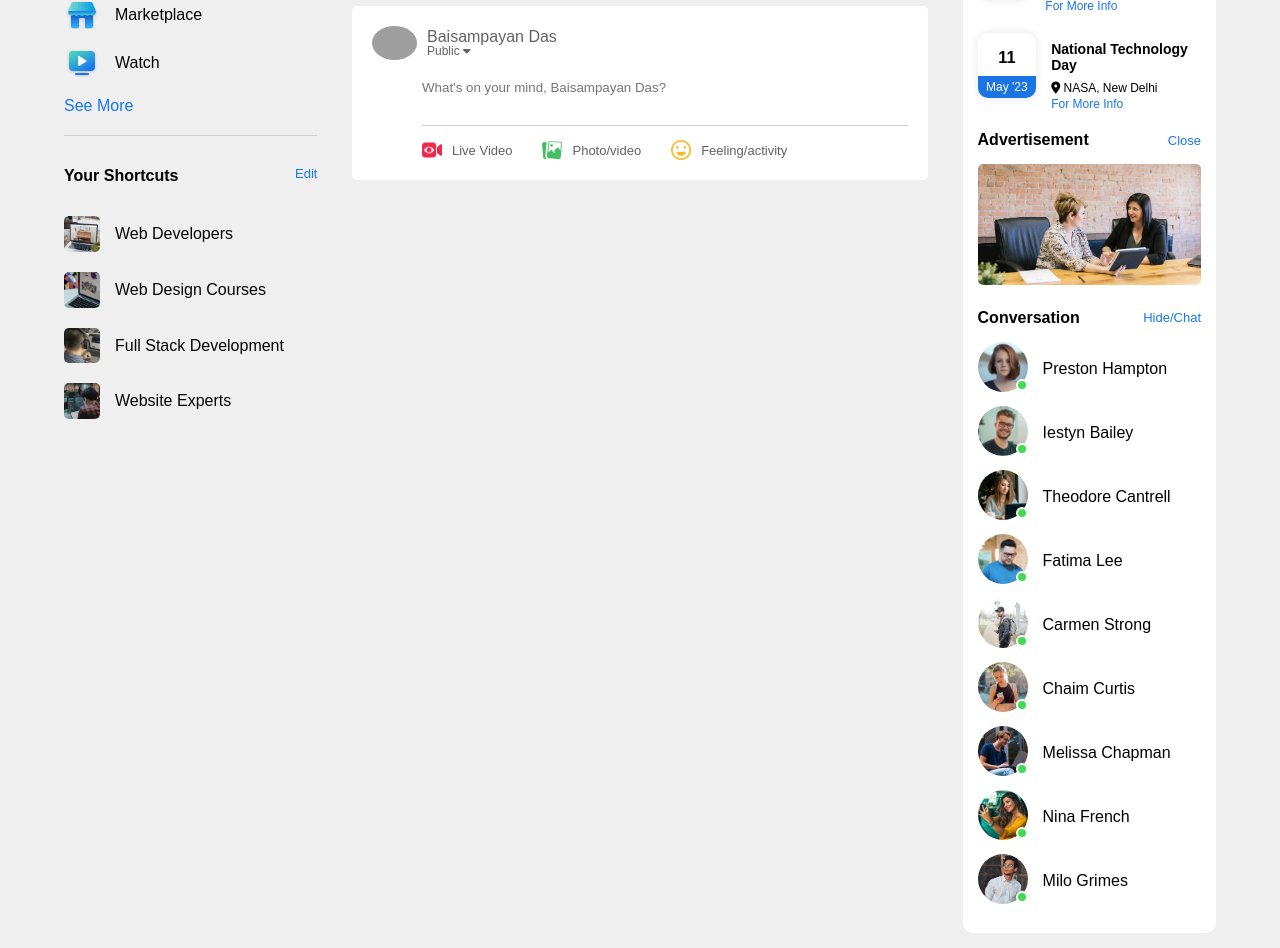
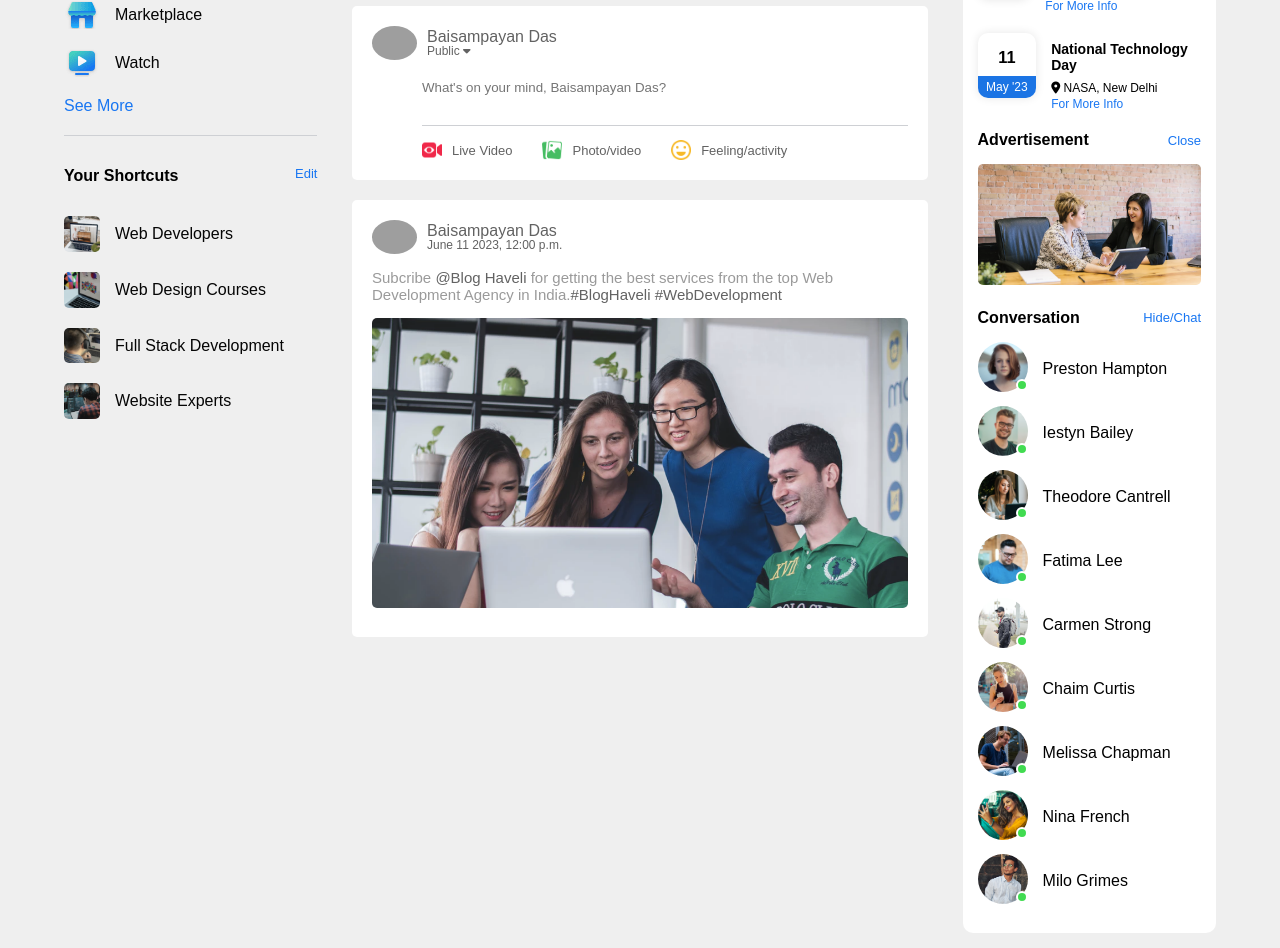
Before and after one commit to Baisampayan/Facebook-Clone, a PHP site: page /index.html in a window 1280 px wide. Shown: the part 264-1212 px from the top of the page. Run offline with PHP 8.4, Linux system fonts and the light colour scheme; grey boxes are pictures that could not be loaded.

Commit message:
Story Images - Added

```diff
--- a/index.html
+++ b/index.html
@@ -98,6 +98,18 @@
                         <a href="#"><img src="./img/feeling.png" alt="Feeling">Feeling/activity</a>
                     </div>
                 </div>
+            </div>
+            <!-- Story Container -->
+            <div class="story-container">
+                <div class="user-profile">
+                    <img src="./img/bd-profile-pic" alt="profile-pic">
+                    <div>
+                        <p>Baisampayan Das</p>
+                        <small>June 11 2023, 12:00 p.m.</small>
+                    </div>
+                </div>
+                <p class="post-text">Subcribe <span>@Blog Haveli</span> for getting the best services from the top Web Development Agency in India.<a href="#">#BlogHaveli</a> <a href="#">#WebDevelopment</a></p>
+                <img src="./img/feed-image-1.png" alt="feed-image" class="post-img">
             </div>
         </div>
         <!-- Right Sidebar -->
--- a/style.css
+++ b/style.css
@@ -13,6 +13,7 @@
     --sidebar-more-link: #1876F2;
     --border-color: #CED0D4;
     --primary-text-color: #626262;
+    --secondary-text-color: #9a9a9a;
 }
 
 *{
@@ -378,3 +379,34 @@ nav {
     width: 20px;
     margin-right: 10px;
 }
+
+.story-container {
+    width: 100%;
+    background-color: var(--white-color);
+    color: var(--primary-text-color);
+    padding: 20px;
+    border-radius: 5px;
+    margin: 20px 0;
+}
+
+.post-text {
+    color: var(--secondary-text-color);
+    margin: 15px 0;
+    font-size: 15px;
+}
+
+.post-text span {
+    color: var(--primary-text-color);
+    font-weight: 500;
+}
+
+.post-text a {
+    color: var(--primary-text-color);
+    text-decoration: none;
+}
+
+.post-img {
+    width: 100%;
+    border-radius: 5px;
+    margin-bottom: 5px;
+}
```
